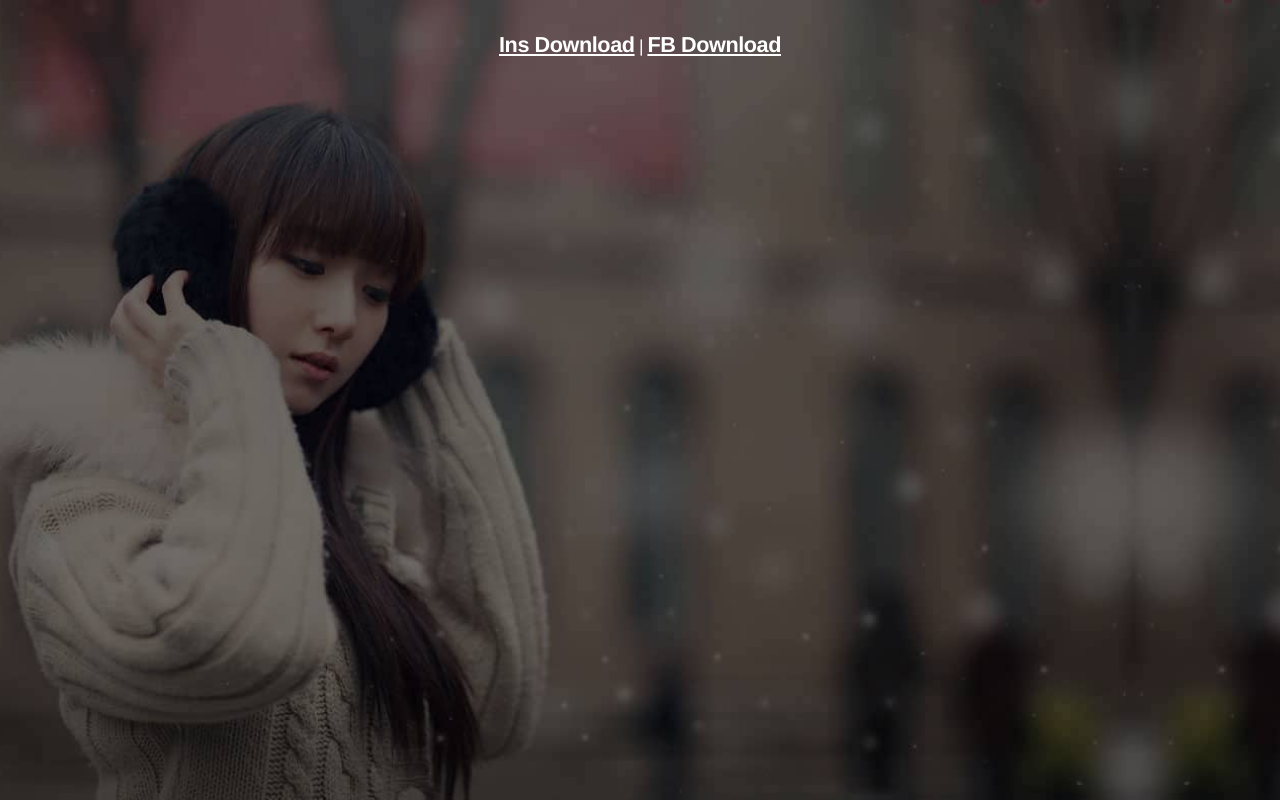
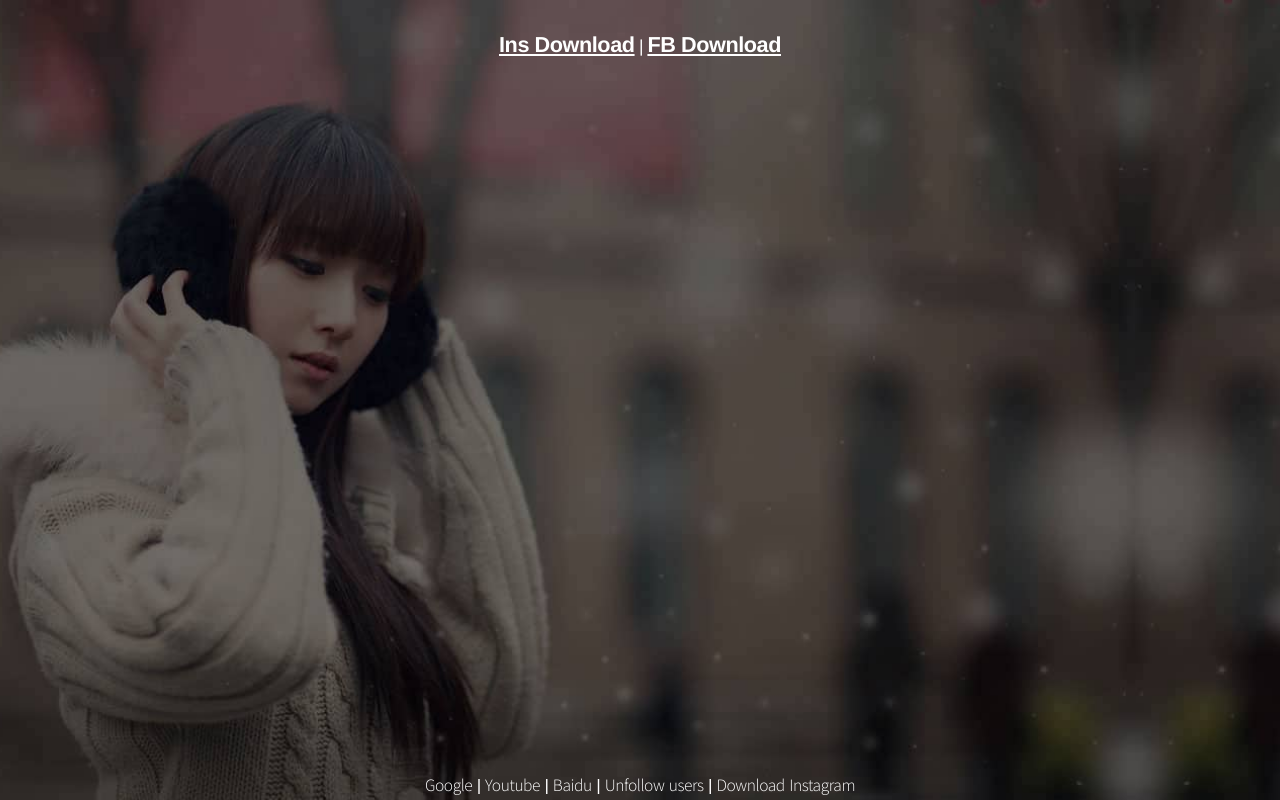
Before and after one commit to cassiezhao12/cassiezhao12.github.io, a plain HTML site: page index.html in a window 1280 px wide. Drawn offline with Linux system fonts and the light colour scheme.

Commit message:
添加友情链接

```diff
--- a/comindex.css
+++ b/comindex.css
@@ -20,6 +20,12 @@ body{
     -webkit-animation:Gradient 90s ease infinite;
     -moz-animation:Gradient 90s ease infinite;
     animation:Gradient 90s ease infinite
+}
+
+#links a{
+text-decoration: none;
+color: #fff;
+font-size:13pt;
 }
 
 #analyze{
--- a/index.html
+++ b/index.html
@@ -12,8 +12,16 @@
   <link href="/js/about.c6a6eced.js" rel="prefetch"><link href="/css/app.6bab26bb.css" rel="preload" as="style"><link href="/js/app.42d17879.js" rel="preload" as="script"><link href="/js/chunk-vendors.959ac0f2.js" rel="preload" as="script"><link href="/css/app.6bab26bb.css" rel="stylesheet"></head>
   <body>
     <div id="app"></div>
+
     <!-- built files will be auto injected -->
     <div id="analyze">
+        <div id="links" style="height: 30;">
+            <a href="https://www.google.com" target="_blank">Google</a>  |
+             <a href="https://www.youtube.com" target="_blank">Youtube</a>  |
+             <a href="https://www.baidu.com" target="_blank">Baidu</a>  |
+             <a href="https://play.google.com/store/apps/details?id=com.cassie.instagram.unfollow" target="_blank">Unfollow users</a>  |
+             <a href="https://play.google.com/store/apps/details?id=cassie.instagram.instasave" target="_blank">Download Instagram</a>
+           </div>
     <script type="text/javascript">var cnzz_protocol = (("https:" == document.location.protocol) ? "https://" : "http://");document.write(unescape("%3Cspan id='cnzz_stat_icon_1278547397'%3E%3C/span%3E%3Cscript src='" + cnzz_protocol + "v1.cnzz.com/z_stat.php%3Fid%3D1278547397%26show%3Dpic' type='text/javascript'%3E%3C/script%3E"));</script>
     </div>
     <!-- The core Firebase JS SDK is always required and must be listed first -->
```
